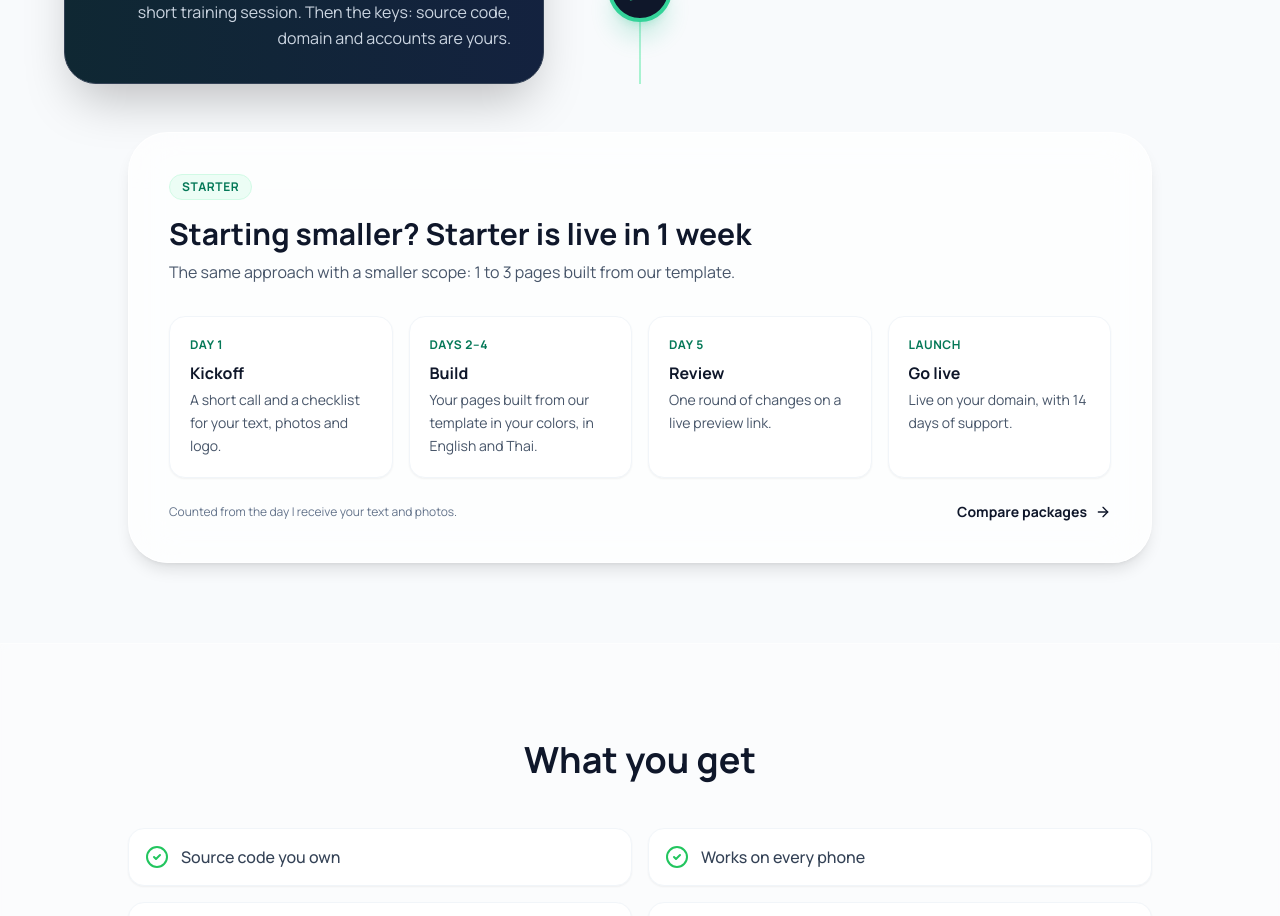
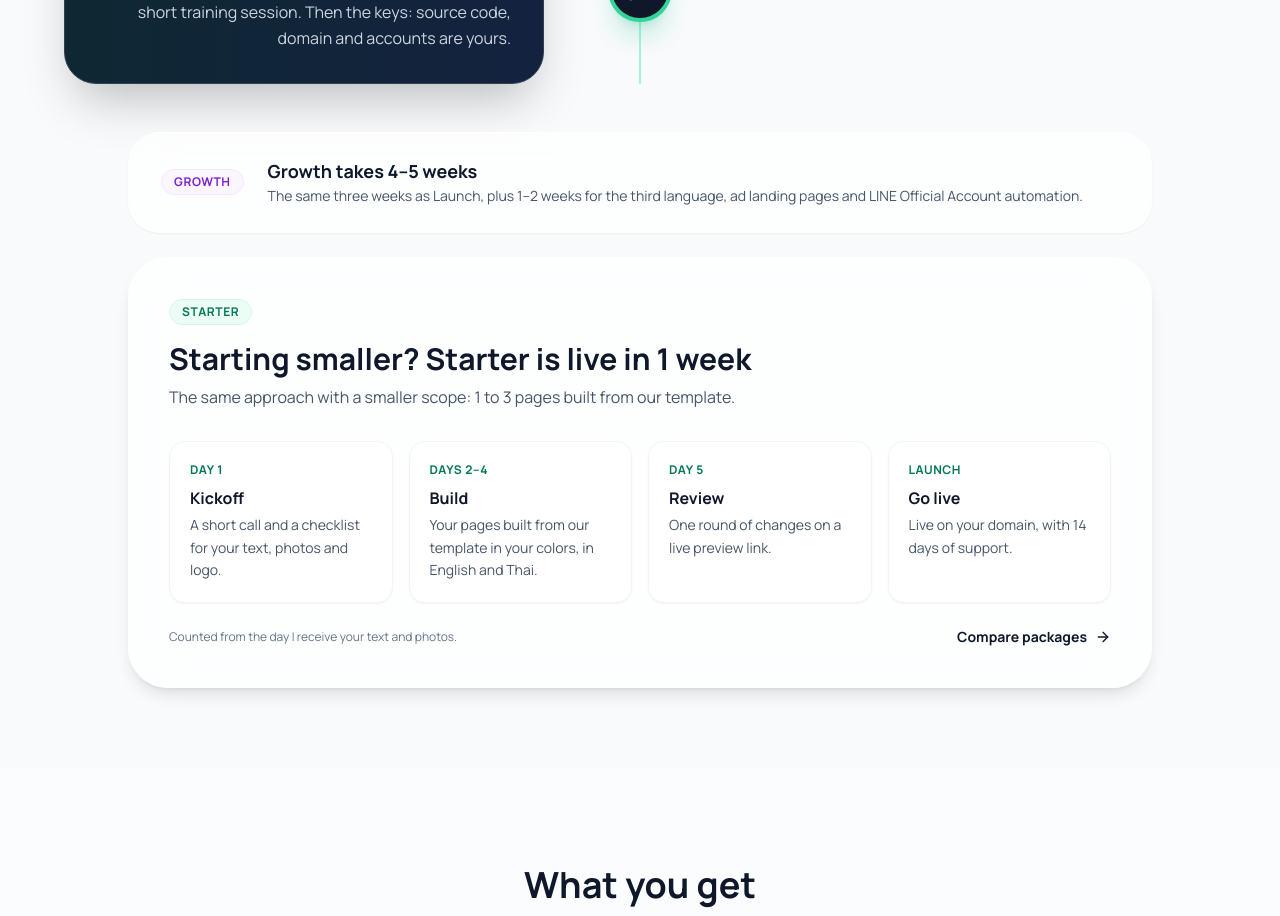
Before and after one commit to commandpaletteth/command-palette-web, a Next.js app: page /en/process in a window 1280 px wide. Shown: the part 1560-2476 px from the top of the page. Built offline with nearby package versions, Linux system fonts and the light colour scheme; a web font is replaced by a local one.

Commit message:
Process: add Growth 4-5 week note

```diff
--- a/app/[locale]/process/page.tsx
+++ b/app/[locale]/process/page.tsx
@@ -137,6 +137,19 @@ export default async function ProcessPage({
         </div>
       </section>
 
+      {/* Growth: the Launch timeline plus 1–2 weeks */}
+      <section className="relative z-10 px-6 pb-6">
+        <div className="max-w-5xl mx-auto flex flex-col md:flex-row md:items-center gap-3 md:gap-6 bg-white/70 backdrop-blur-xl border border-white/80 rounded-[2rem] px-8 py-6 shadow-sm">
+            <div className="inline-flex self-start md:self-auto items-center px-3 py-1 rounded-full bg-purple-50 text-purple-700 text-xs font-bold tracking-wider uppercase border border-purple-100 shrink-0">
+                {t('growth_badge')}
+            </div>
+            <div>
+                <h2 className="text-lg font-bold text-slate-900">{t('growth_title')}</h2>
+                <p className="text-sm text-slate-600 leading-relaxed">{t('growth_desc')}</p>
+            </div>
+        </div>
+      </section>
+
       {/* Starter: the same process, compressed into one week */}
       <section className="relative z-10 px-6 pb-8">
         <div className="max-w-5xl mx-auto bg-white/70 backdrop-blur-xl border border-white/80 rounded-[2.5rem] p-8 md:p-10 shadow-lg">
--- a/messages/en.json
+++ b/messages/en.json
@@ -64,6 +64,9 @@
     "checklist_item_4": "Hosting on Vercel",
     "checklist_item_5": "Inquiry tracking & analytics",
     "checklist_item_6": "30 days of support",
+    "growth_badge": "Growth",
+    "growth_title": "Growth takes 4–5 weeks",
+    "growth_desc": "The same three weeks as Launch, plus 1–2 weeks for the third language, ad landing pages and LINE Official Account automation.",
     "starter_badge": "Starter",
     "starter_title": "Starting smaller? Starter is live in 1 week",
     "starter_subtitle": "The same approach with a smaller scope: 1 to 3 pages built from our template.",
--- a/messages/th.json
+++ b/messages/th.json
@@ -64,6 +64,9 @@
     "checklist_item_4": "โฮสติ้งบน Vercel",
     "checklist_item_5": "ระบบนับคำถามและ analytics",
     "checklist_item_6": "ดูแลหลังเปิดใช้ 30 วัน",
+    "growth_badge": "Growth",
+    "growth_title": "Growth ใช้เวลา 4–5 สัปดาห์",
+    "growth_desc": "ขั้นตอนเดียวกับ Launch 3 สัปดาห์ บวกอีก 1–2 สัปดาห์สำหรับภาษาที่ 3, landing page สำหรับยิงโฆษณา และระบบอัตโนมัติใน LINE Official Account",
     "starter_badge": "Starter",
     "starter_title": "อยากเริ่มเล็ก ๆ ก่อน? Starter ใช้งานได้ใน 1 สัปดาห์",
     "starter_subtitle": "วิธีทำงานเหมือนกัน แต่ขอบเขตเล็กลง 1–3 หน้า สร้างจากเทมเพลตของเรา",
```
